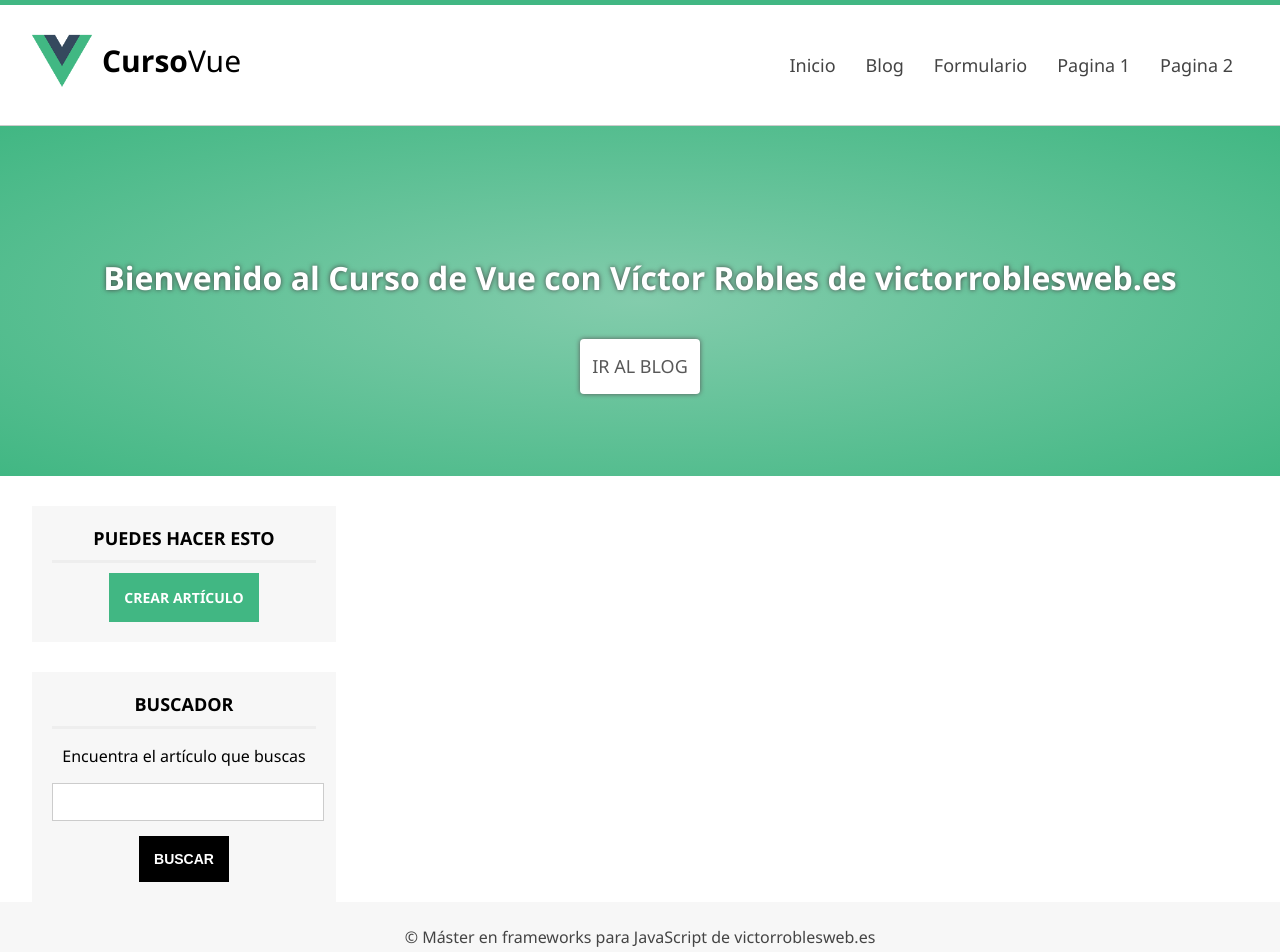
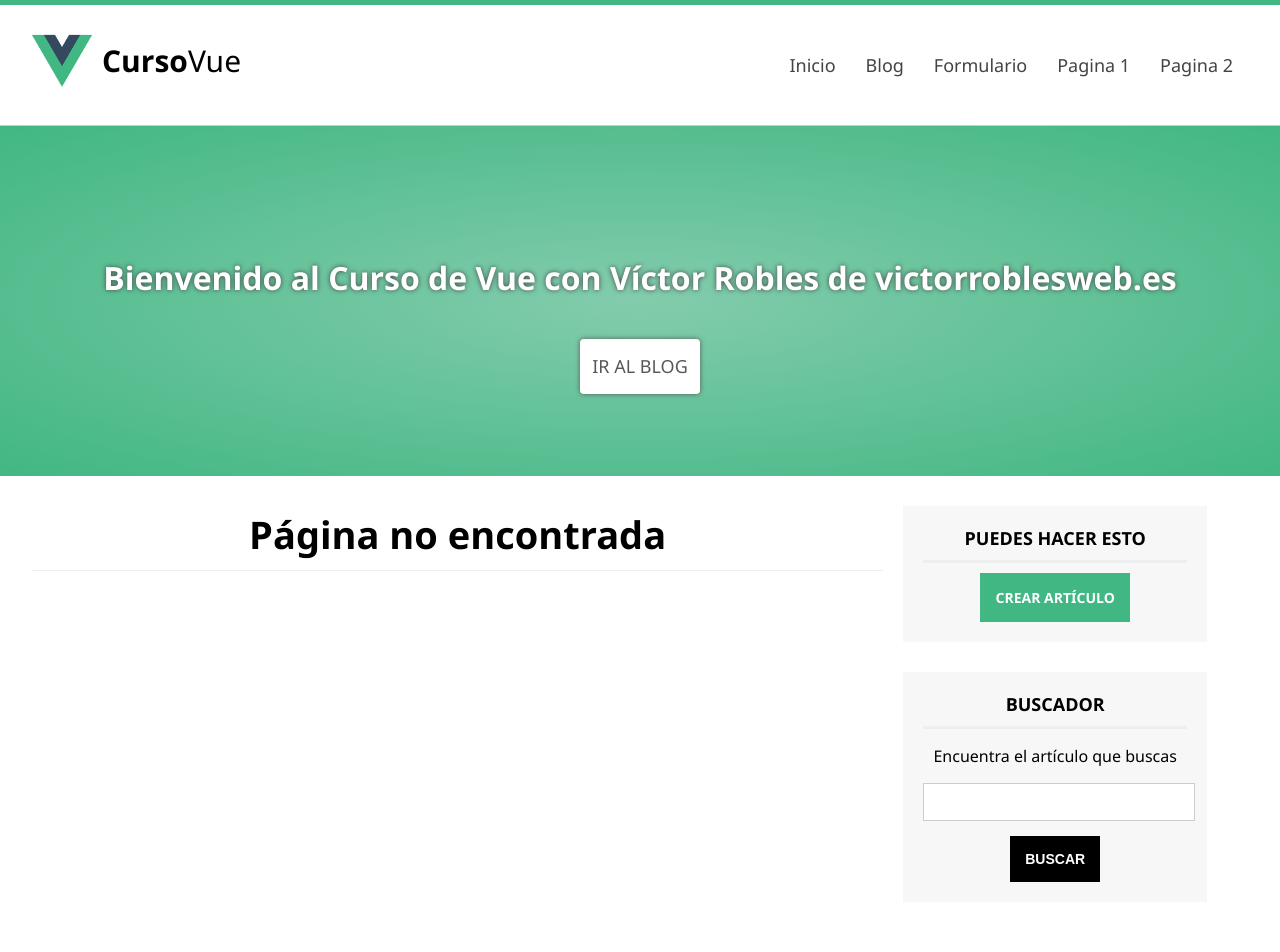
Before and after one commit to ojacome/blog-vue, a Vue app: page /article/1 in a window 1280 px wide. Shown: the top 952 px of the page. Built offline with nearby package versions, Linux system fonts and the light colour scheme.

Commit message:
pagina 404

```diff
--- /dev/null
+++ b/src/components/shared/NoPageFound.vue
@@ -0,0 +1,11 @@
+<template>
+    <section id="content">
+        <h2 class="subheader">Página no encontrada</h2>
+    </section>
+</template>
+
+<script>
+export default {
+    name: 'NoPageFound'
+}
+</script>
--- a/src/main.js
+++ b/src/main.js
@@ -6,6 +6,7 @@ import Blog from './components/Blog.vue';
 import Formulario from './components/Formulario.vue';
 import Pagina from './components/Pagina.vue';
 import MiComponente from './components/MiComponente.vue';
+import NoPageFound from './components/shared/NoPageFound.vue';
 
 
 
@@ -14,12 +15,13 @@ Vue.config.productionTip = false
 Vue.use(VueRouter);
 
 const routes = [
+  { path: '/',                  component: LastArticles },
   { path: '/blog',              component: Blog },
   { path: '/home',              component: LastArticles },
   { path: '/formulario',        component: Formulario },
   { path: '/mi-componente',     component: MiComponente },
-  { path: '/pagina/:id?',        component: Pagina,  name: 'pagina', },
-  { path: '/',                  component: LastArticles },
+  { path: '/pagina/:id?',       component: Pagina,  name: 'pagina', },
+  { path: '*',                  component: NoPageFound },
 ]
 
 const router = new VueRouter({
```
